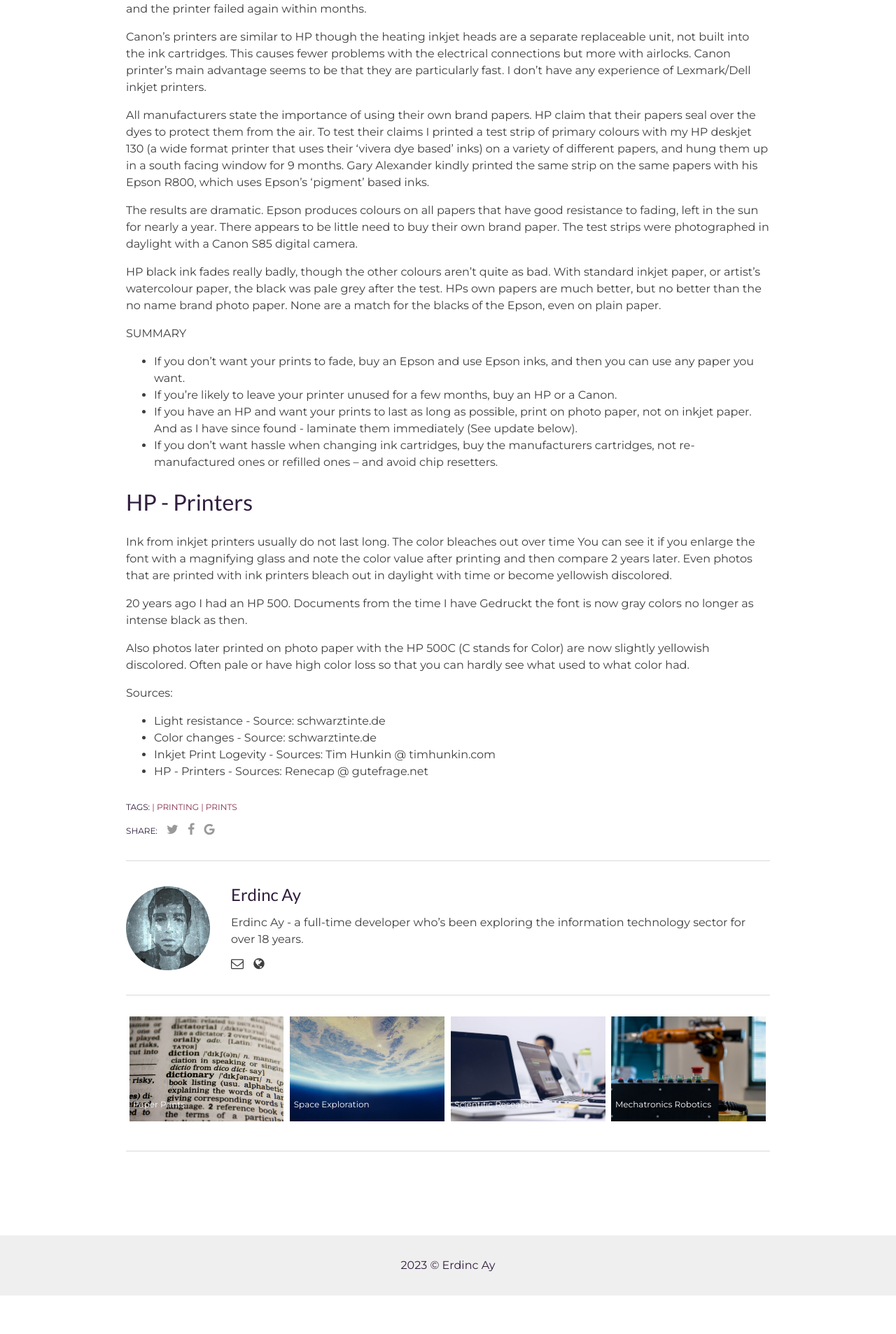
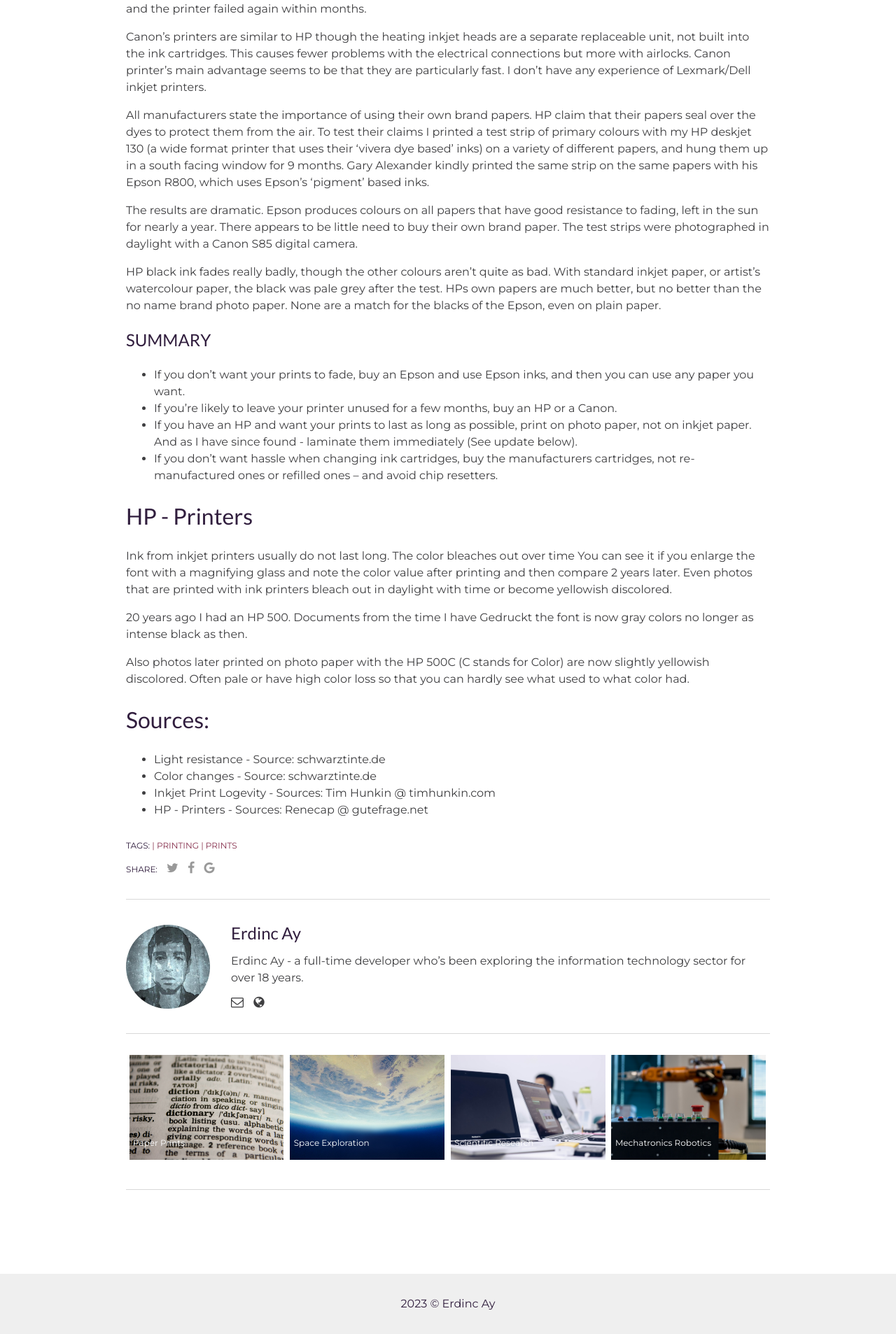
Before and after one commit to erdincay/erdincay.github.io, a Jekyll site: the page built from _posts/2019-10-11-printing-paper-prints.markdown, in a window 1280 px wide. Shown: the part 2655-4562 px from the top of the page at 70% size. Built offline with Jekyll 4.4.1, drawn with Linux system fonts in a browser that asks for light colours.

```diff
--- a/_posts/2019-10-11-printing-paper-prints.markdown
+++ b/_posts/2019-10-11-printing-paper-prints.markdown
@@ -54,7 +54,7 @@ The results are dramatic. Epson produces colours on all papers that have good re
 
 HP black ink fades really badly, though the other colours aren’t quite as bad. With standard inkjet paper, or artist’s watercolour paper, the black was pale grey after the test. HPs own papers are much better, but no better than the no name brand photo paper.  None are a match for the blacks of the Epson, even on plain paper.
 
-SUMMARY
+## SUMMARY
 
 - If you don’t want your prints to fade, buy an Epson and use Epson inks, and then you can use any paper you want.
 - If you’re likely to leave your printer unused for a few months, buy an HP or a Canon.
```
Also changed, not shown: other parts of _posts/2019-10-11-printing-paper-prints.markdown (+1 -1 lines).
